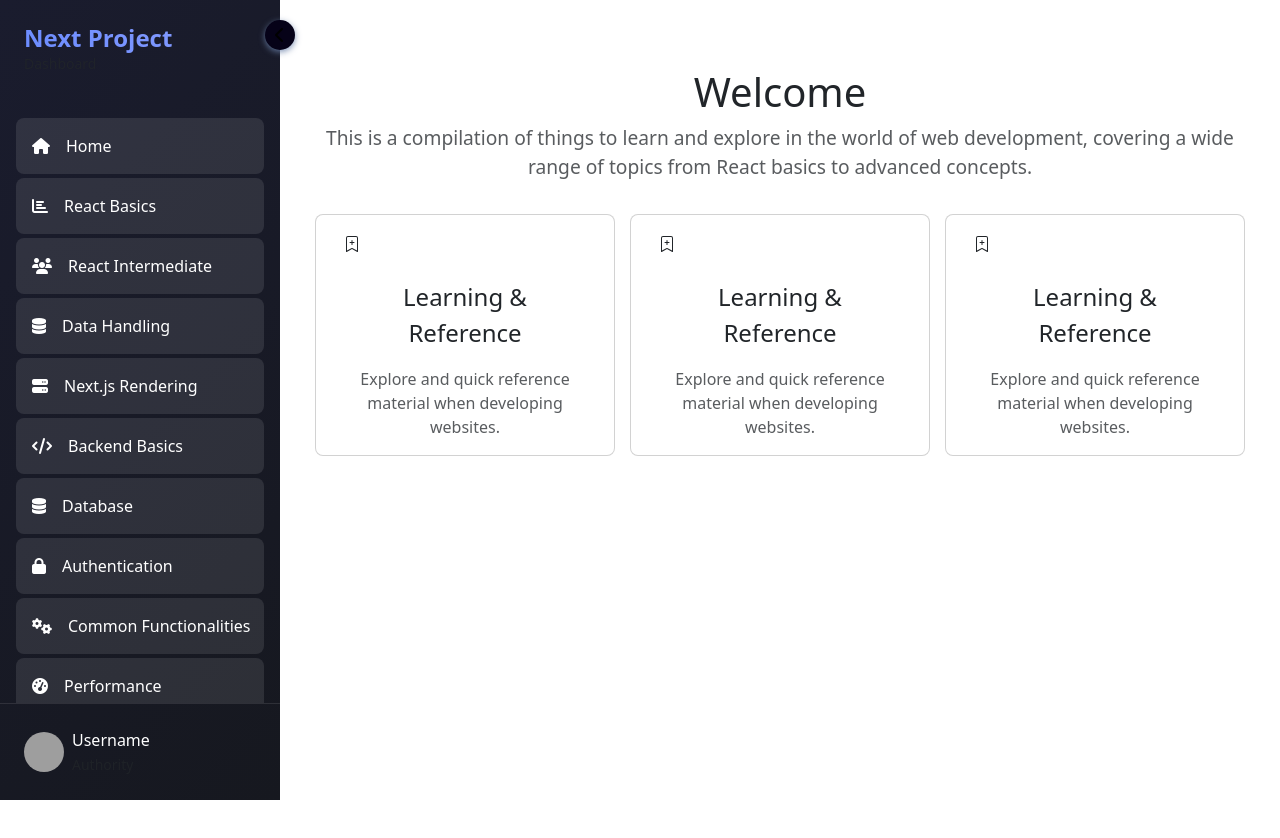
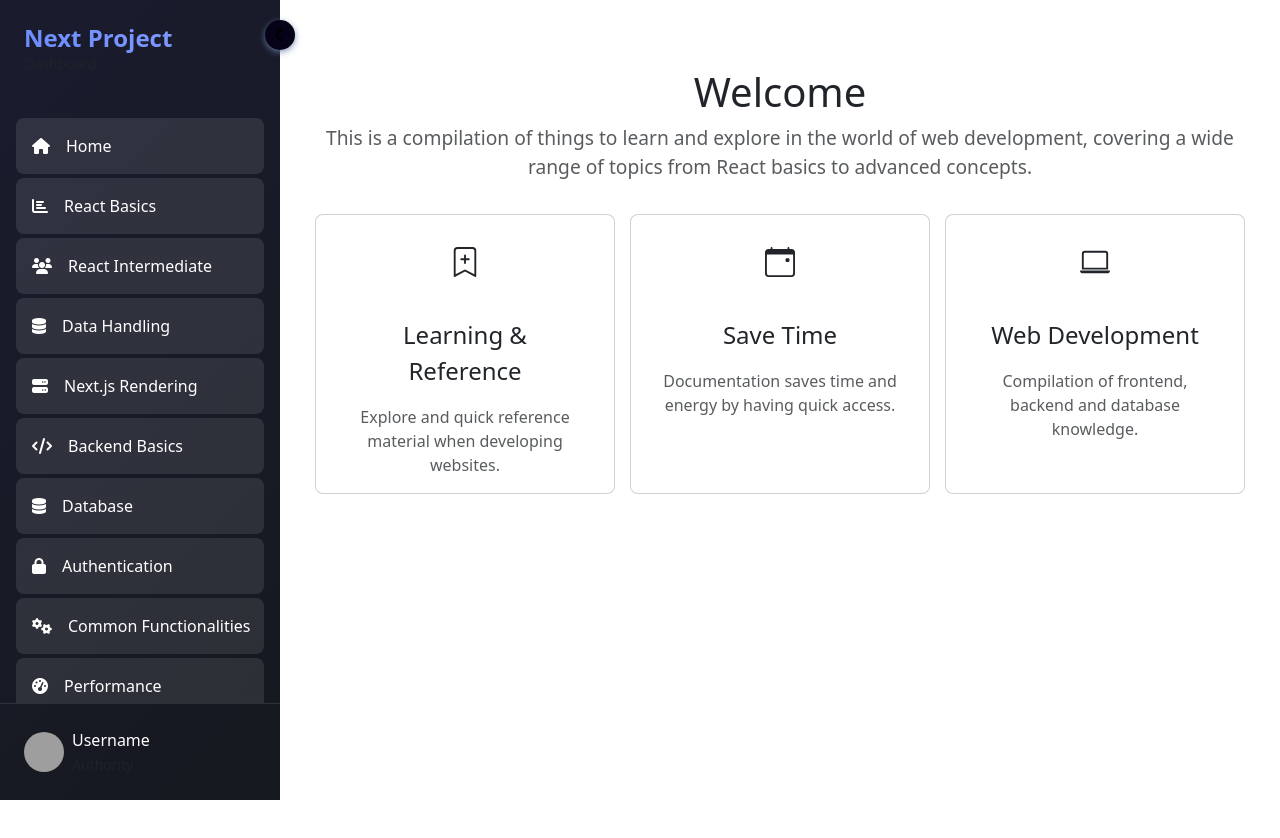
Before and after one commit to Geez-l/next-project, a Next.js app: page / in a window 1280 px wide. Shown: the top 838 px of the page. Built offline with nearby package versions, Linux system fonts and the light colour scheme; grey boxes are pictures that could not be loaded.

Commit message:
Fixed the cards

```diff
--- a/src/app/components/cards.jsx
+++ b/src/app/components/cards.jsx
@@ -25,11 +25,11 @@ export default function HomeCards(){
               {/* <Card.Title className="fs-3">
                         Web Development
                     </Card.Title> */}
-              <div className="icon-wrapper mb-4">
+              <div className="icon-wrapper mb-4 d-flex justify-content-center py-lg-3">
                 <svg
                   xmlns="http://www.w3.org/2000/svg"
-                  width="16"
-                  height="16"
+                  width="30"
+                  height="30"
                   fill="currentColor"
                   className="bi bi-bookmark-plus"
                   viewBox="0 0 16 16"
@@ -61,25 +61,25 @@ export default function HomeCards(){
               {/* <Card.Title className="fs-3">
                         Web Development
                     </Card.Title> */}
-              <div className="icon-wrapper mb-4">
+              <div className="icon-wrapper mb-4 d-flex justify-content-center py-lg-3">
                 <svg
                   xmlns="http://www.w3.org/2000/svg"
-                  width="16"
-                  height="16"
+                  width="30"
+                  height="30"
                   fill="currentColor"
-                  className="bi bi-bookmark-plus"
+                  className="bi bi-calendar-event"
                   viewBox="0 0 16 16"
                 >
-                  <path d="M2 2a2 2 0 0 1 2-2h8a2 2 0 0 1 2 2v13.5a.5.5 0 0 1-.777.416L8 13.101l-5.223 2.815A.5.5 0 0 1 2 15.5zm2-1a1 1 0 0 0-1 1v12.566l4.723-2.482a.5.5 0 0 1 .554 0L13 14.566V2a1 1 0 0 0-1-1z" />
-                  <path d="M8 4a.5.5 0 0 1 .5.5V6H10a.5.5 0 0 1 0 1H8.5v1.5a.5.5 0 0 1-1 0V7H6a.5.5 0 0 1 0-1h1.5V4.5A.5.5 0 0 1 8 4" />
+                  <path d="M11 6.5a.5.5 0 0 1 .5-.5h1a.5.5 0 0 1 .5.5v1a.5.5 0 0 1-.5.5h-1a.5.5 0 0 1-.5-.5z" />
+                  <path d="M3.5 0a.5.5 0 0 1 .5.5V1h8V.5a.5.5 0 0 1 1 0V1h1a2 2 0 0 1 2 2v11a2 2 0 0 1-2 2H2a2 2 0 0 1-2-2V3a2 2 0 0 1 2-2h1V.5a.5.5 0 0 1 .5-.5M1 4v10a1 1 0 0 0 1 1h12a1 1 0 0 0 1-1V4z" />
                 </svg>
               </div>
               <Card.Text className="service-title fs-4 text-center mb-3">
-                Learning & Reference
+                Save Time
               </Card.Text>
               <p className="service-text text-center mb-0 text-muted">
                 {" "}
-                Explore and quick reference material when developing websites.
+                Documentation saves time and energy by having quick access.
               </p>
             </Card.Body>
           </Card>
@@ -97,25 +97,24 @@ export default function HomeCards(){
               {/* <Card.Title className="fs-3">
                         Web Development
                     </Card.Title> */}
-              <div className="icon-wrapper mb-4">
+              <div className="icon-wrapper mb-4 d-flex justify-content-center py-lg-3">
                 <svg
                   xmlns="http://www.w3.org/2000/svg"
-                  width="16"
-                  height="16"
+                  width="30"
+                  height="30"
                   fill="currentColor"
-                  className="bi bi-bookmark-plus"
+                  className="bi bi-laptop"
                   viewBox="0 0 16 16"
                 >
-                  <path d="M2 2a2 2 0 0 1 2-2h8a2 2 0 0 1 2 2v13.5a.5.5 0 0 1-.777.416L8 13.101l-5.223 2.815A.5.5 0 0 1 2 15.5zm2-1a1 1 0 0 0-1 1v12.566l4.723-2.482a.5.5 0 0 1 .554 0L13 14.566V2a1 1 0 0 0-1-1z" />
-                  <path d="M8 4a.5.5 0 0 1 .5.5V6H10a.5.5 0 0 1 0 1H8.5v1.5a.5.5 0 0 1-1 0V7H6a.5.5 0 0 1 0-1h1.5V4.5A.5.5 0 0 1 8 4" />
+                  <path d="M13.5 3a.5.5 0 0 1 .5.5V11H2V3.5a.5.5 0 0 1 .5-.5zm-11-1A1.5 1.5 0 0 0 1 3.5V12h14V3.5A1.5 1.5 0 0 0 13.5 2zM0 12.5h16a1.5 1.5 0 0 1-1.5 1.5h-13A1.5 1.5 0 0 1 0 12.5" />
                 </svg>
               </div>
               <Card.Text className="service-title fs-4 text-center mb-3">
-                Learning & Reference
+                Web Development
               </Card.Text>
               <p className="service-text text-center mb-0 text-muted">
                 {" "}
-                Explore and quick reference material when developing websites.
+                Compilation of frontend, backend and database knowledge.
               </p>
             </Card.Body>
           </Card>
```
Also changed, not shown: src/app/01-react-basics/page.tsx (added, +10 -0 lines).
